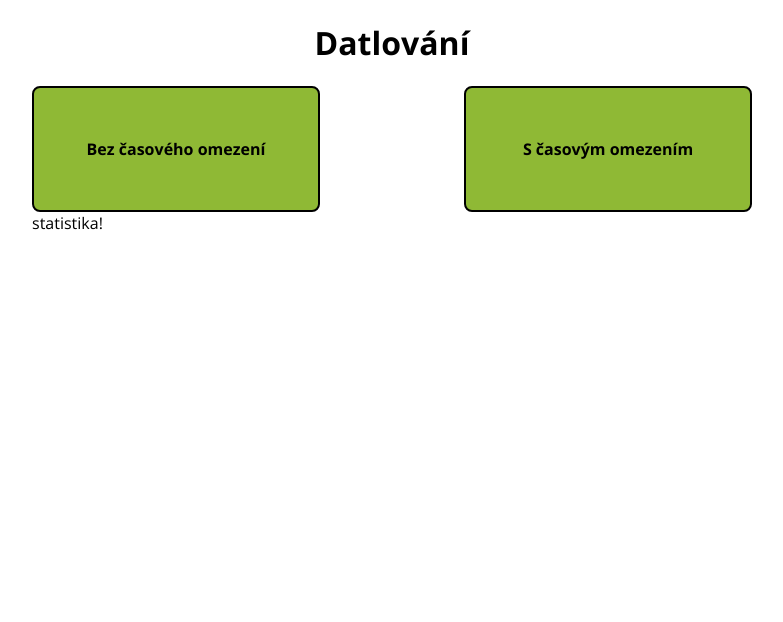
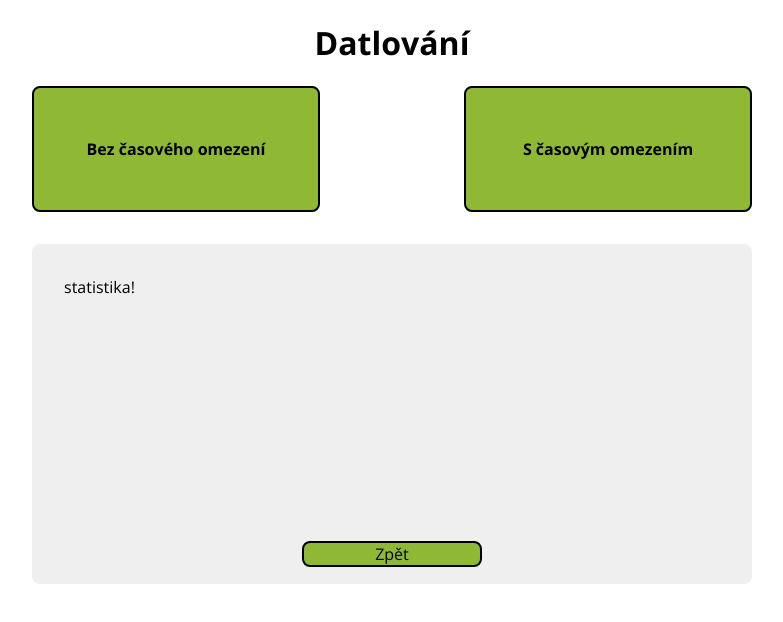
Before and after one commit to LipusM/Datluj-soutez, a React (Vite) app: page /hra-na-cas/statistika in a window 1280 px wide. Shown: the top 622 px of the page, without its empty margins (248-1031 px from the left). Built offline with nearby package versions, Linux system fonts and the light colour scheme.

Commit message:
Stránka statistika připravena

```diff
--- a/src/components/StatisticTime/index.jsx
+++ b/src/components/StatisticTime/index.jsx
@@ -1,13 +1,19 @@
 const c = console.log.bind(document)
+
+import { NavLink } from "react-router-dom"
 
 import "./style.scss"
 
 const StatisticTime = () => {
 
     return (
-        <>
+        <div id="stage">
             statistika!
-        </>
+
+            <nav id="nav-panel">
+                <NavLink className="navigation" to="/hra-na-cas">Zpět</NavLink>
+            </nav>
+        </div>
     )
 
 }
--- a/src/components/StatisticTime/style.scss
+++ b/src/components/StatisticTime/style.scss
@@ -0,0 +1,29 @@
+#stage{
+    height: 340px;
+    padding: 32px;
+    margin: 32px auto;
+    background-color: #efefef;
+    border-radius: 8px;
+
+    position: relative;
+
+    #nav-panel{
+        border: solid 2px black;
+        border-radius: 8px;
+        text-align: center;
+        background-color: #8fb935;
+
+        width: 25%;
+        margin: auto;
+        left: 0%;
+        right: 0%;
+
+        position: absolute;
+        bottom: 5%;
+
+        .navigation{
+          text-decoration: none;
+          color: black;
+        }
+      }
+}
```
